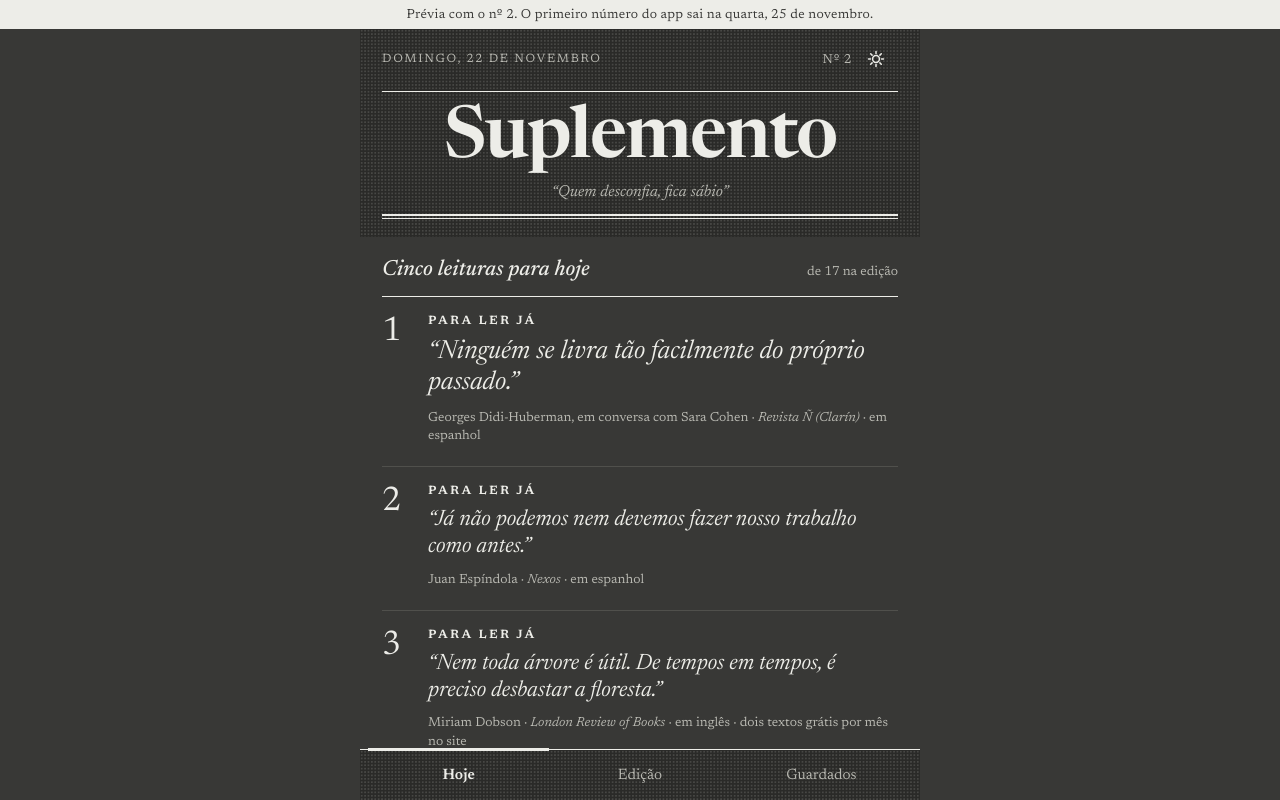
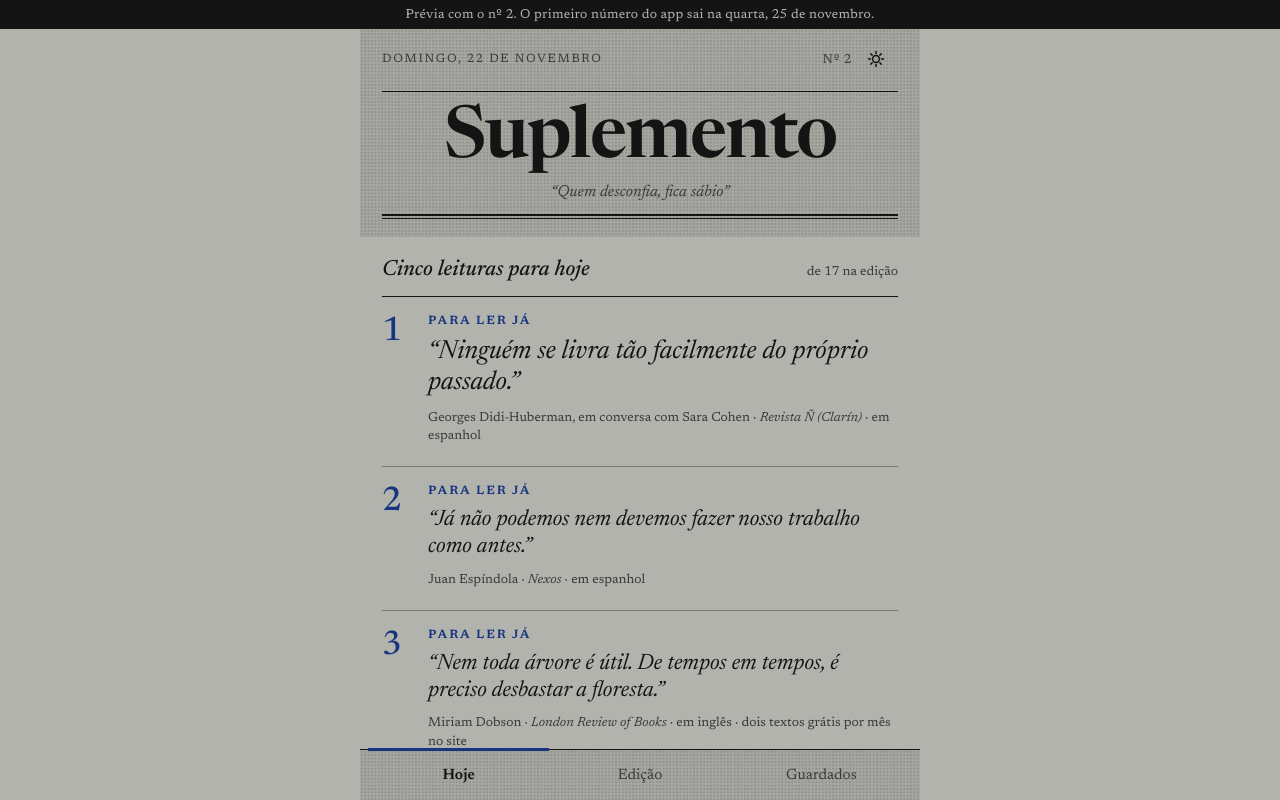
Before and after one commit to miguelbconde/suplemento-app, a plain HTML site: page app/index.html in a window 1280 px wide. Both pictures are taken after a click on the button "Tom cinza". Shown: the top 800 px of the page. Drawn offline with Linux system fonts and the light colour scheme.

Commit message:
Tom cinza de jornal: cinza médio, tinta preta e azul como terceira cor
Substitui o modo escuro. Retícula de pontos pretos nos boxes; rubricas,
números, links e botão principal em azul (#16357F).

Co-Authored-By: Claude Opus 5.5 <noreply@anthropic.com>
Claude-Session: https://claude.ai/code/session_01HkDh7LzcpEb4pWHyg1e1fc

```diff
--- a/app/app.js
+++ b/app/app.js
@@ -64,7 +64,7 @@
 
   var ICONES = {
     voltar: '<svg width="10" height="16" viewBox="0 0 10 16" aria-hidden="true"><path d="M8 2 2 8l6 6" fill="none" stroke-width="1.6" stroke-linecap="round" stroke-linejoin="round"/></svg>',
-    lua: '<svg width="18" height="18" viewBox="0 0 18 18" aria-hidden="true"><path d="M14.5 11.2A6.5 6.5 0 0 1 6.8 3.5a6.5 6.5 0 1 0 7.7 7.7z" fill="none" stroke-width="1.5" stroke-linejoin="round"/></svg>',
+    lua: '<svg width="18" height="18" viewBox="0 0 18 18" aria-hidden="true"><circle cx="9" cy="9" r="6.8" fill="none" stroke-width="1.5"/><path d="M9 2.2a6.8 6.8 0 0 1 0 13.6z" stroke="none" fill="currentColor"/></svg>',
     sol: '<svg width="18" height="18" viewBox="0 0 18 18" aria-hidden="true"><circle cx="9" cy="9" r="3.4" fill="none" stroke-width="1.5"/><path d="M9 1.5v2M9 14.5v2M1.5 9h2M14.5 9h2M3.7 3.7l1.4 1.4M12.9 12.9l1.4 1.4M3.7 14.3l1.4-1.4M12.9 5.1l1.4-1.4" stroke-width="1.5" stroke-linecap="round"/></svg>',
     fora: '<svg width="14" height="14" viewBox="0 0 14 14" aria-hidden="true"><path d="M4 2h8v8M12 2 2 12" fill="none" stroke-width="1.5" stroke-linecap="round"/></svg>',
     guardar: '<svg width="12" height="16" viewBox="0 0 12 16" aria-hidden="true"><path d="M1.5 1.5h9v13L6 11l-4.5 3.5z" fill="none" stroke-width="1.4" stroke-linejoin="round"/></svg>',
@@ -73,10 +73,10 @@
 
   function botaoTema() {
     var noite = document.documentElement.dataset.tema === 'noite';
-    return '<button type="button" class="icone" data-acao="tema" aria-label="' + (noite ? 'Modo diurno' : 'Modo noturno') + '">' + (noite ? ICONES.sol : ICONES.lua) + '</button>';
+    return '<button type="button" class="icone" data-acao="tema" aria-label="' + (noite ? 'Voltar ao papel' : 'Tom cinza') + '">' + (noite ? ICONES.sol : ICONES.lua) + '</button>';
   }
   function pintarBarra() {
-    var cor = document.documentElement.dataset.tema === 'noite' ? '#2A2A28' : '#F4F0E6';
+    var cor = document.documentElement.dataset.tema === 'noite' ? '#A6A6A1' : '#F4F0E6';
     document.querySelectorAll('meta[name="theme-color"]').forEach(function (m) { m.setAttribute('content', cor); });
   }
   pintarBarra();
--- a/app/index.html
+++ b/app/index.html
@@ -6,7 +6,7 @@
 <title>Suplemento</title>
 <meta name="description" content="O melhor da semana em livros, artes e ideias.">
 <meta name="theme-color" content="#F4F0E6" media="(prefers-color-scheme: light)">
-<meta name="theme-color" content="#2A2A28" media="(prefers-color-scheme: dark)">
+<meta name="theme-color" content="#A6A6A1" media="(prefers-color-scheme: dark)">
 <meta name="apple-mobile-web-app-capable" content="yes">
 <meta name="mobile-web-app-capable" content="yes">
 <meta name="apple-mobile-web-app-title" content="Suplemento">
--- a/app/style.css
+++ b/app/style.css
@@ -43,31 +43,30 @@
   color-scheme: light;
 }
 :root[data-tema="noite"] {
-  /* noite em preto e branco: cinza médio liso para ler (menos cansativo que o preto), retícula só nos boxes */
-  --papel: #383836;
-  --papel-2: #2A2A28;
-  --tinta: #EDEDE8;
-  --cinza: #BABAB3;
-  --fio: #50504C;
-  --rubrica: #EDEDE8;
-  color-scheme: dark;
+  /* tom cinza: cinza de jornal com tinta preta e uma terceira cor, o azul */
+  --papel: #B3B3AE;
+  --papel-2: #A2A29D;
+  --tinta: #141414;
+  --cinza: #3A3A37;
+  --fio: #7A7A75;
+  --rubrica: #16357F;
+  color-scheme: light;
 }
-:root[data-tema="noite"] body { font-weight: 380; }
 :root[data-tema="noite"] .cabeca,
 :root[data-tema="noite"] .chamada-edicao,
 :root[data-tema="noite"] .mesma-semana,
 :root[data-tema="noite"] .indice,
 :root[data-tema="noite"] .navegacao {
-  background-color: #2A2A28;
-  background-image: radial-gradient(circle, rgba(237, 237, 232, 0.15) 0.7px, transparent 1px);
+  background-color: #A6A6A1;
+  background-image: radial-gradient(circle, rgba(20, 20, 20, 0.16) 0.75px, transparent 1.05px);
   background-size: 3.4px 3.4px;
 }
 :root[data-tema="noite"] .cabeca { padding-bottom: 18px; }
-:root[data-tema="noite"] .indice button { background: #383836; }
-:root[data-tema="noite"] .botao-principal { background: #EDEDE8; color: #2A2A28; }
-:root[data-tema="noite"] .rubrica, :root[data-tema="noite"] .bloco-cab h2 { letter-spacing: 0.2em; }
-:root[data-tema="noite"] .item-dia .num, :root[data-tema="noite"] .verbete .aspas, :root[data-tema="noite"] .resumo::first-letter { color: #ECECE8; font-weight: 400; }
-:root[data-tema="noite"] .resumo strong { font-weight: 560; }
+:root[data-tema="noite"] .cabeca h1 { color: #141414; }
+:root[data-tema="noite"] .indice button { background: #B3B3AE; }
+:root[data-tema="noite"] .botao-principal { background: #16357F; color: #F1F1EC; }
+:root[data-tema="noite"] .botao-principal svg { stroke: #F1F1EC; }
+:root[data-tema="noite"] .navegacao a[aria-current="page"] { border-top-color: #16357F; }
 
 * { box-sizing: border-box; }
 html { -webkit-text-size-adjust: 100%; }
@@ -209,17 +208,14 @@ button { font: inherit; color: inherit; }
   @keyframes entra { from { opacity: 0; transform: translateY(4px); } to { opacity: 1; transform: none; } }
 }
 
-/* noite: retícula mais leve onde há texto corrido, e links sublinhados (sem a cor de rubrica) */
-:root[data-tema="noite"] .mesma-semana,
-:root[data-tema="noite"] .chamada-edicao {
-  background-image: radial-gradient(circle, rgba(236, 236, 232, 0.10) 0.7px, transparent 1px);
-}
+/* tom cinza: links em azul, sublinhados */
 :root[data-tema="noite"] .mesma-semana a,
 :root[data-tema="noite"] .capa-edicao .abertura a,
 :root[data-tema="noite"] .bloco a.link-rubrica,
 :root[data-tema="noite"] .linha a,
 :root[data-tema="noite"] .prazos a,
 :root[data-tema="noite"] .vazio a {
+  color: #16357F;
   text-decoration: underline;
   text-decoration-thickness: 1px;
   text-underline-offset: 3px;
--- a/app/sw.js
+++ b/app/sw.js
@@ -1,6 +1,6 @@
 /* Suplemento — service worker: o app abre sem internet.
  * Casca do app: do cache, atualizada em segundo plano. Edições (JSON): primeiro da rede, cache como reserva. */
-var VERSAO = 'suplemento-v4';
+var VERSAO = 'suplemento-v5';
 var CASCA = ['./', 'index.html', 'style.css', 'app.js', 'manifest.webmanifest',
   'fonts/newsreader-latin-opsz-normal.woff2', 'fonts/newsreader-latin-opsz-italic.woff2',
   'icons/icon-192.png', 'icons/apple-touch-icon.png'];
```
